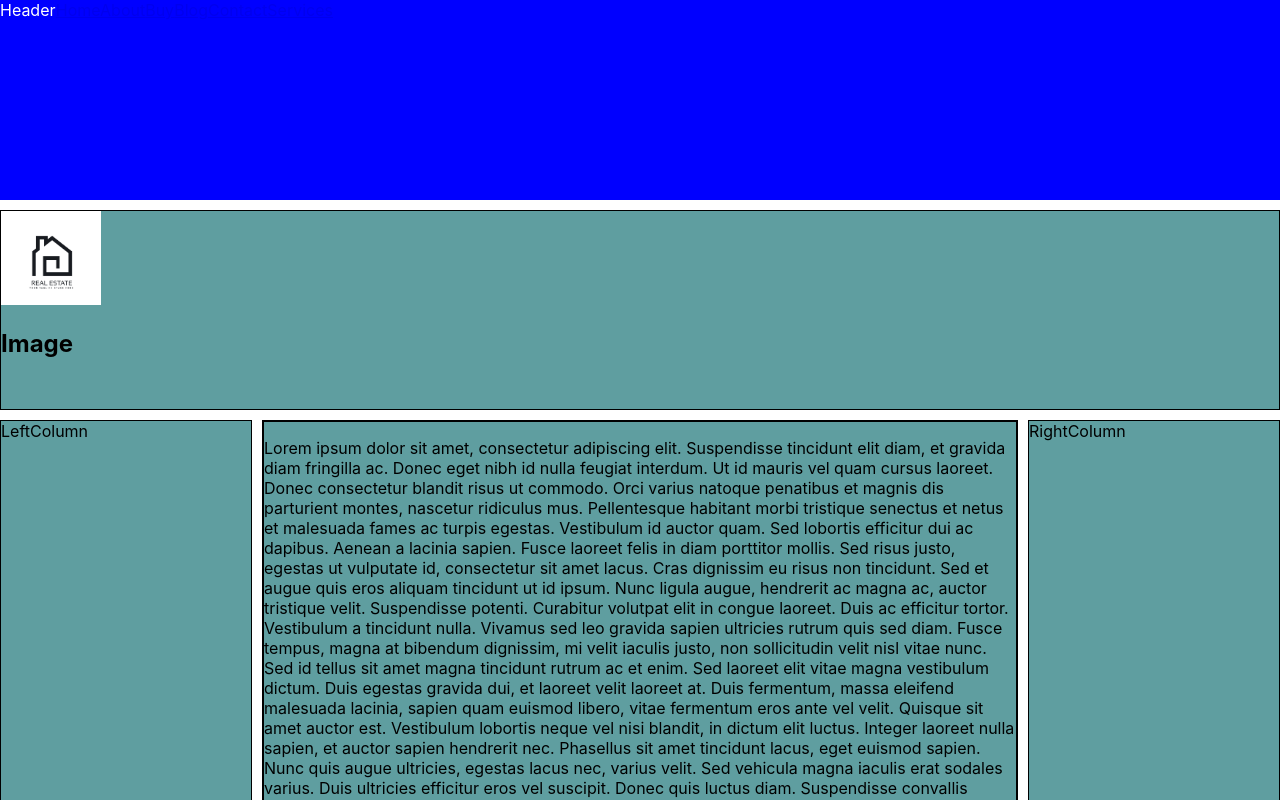
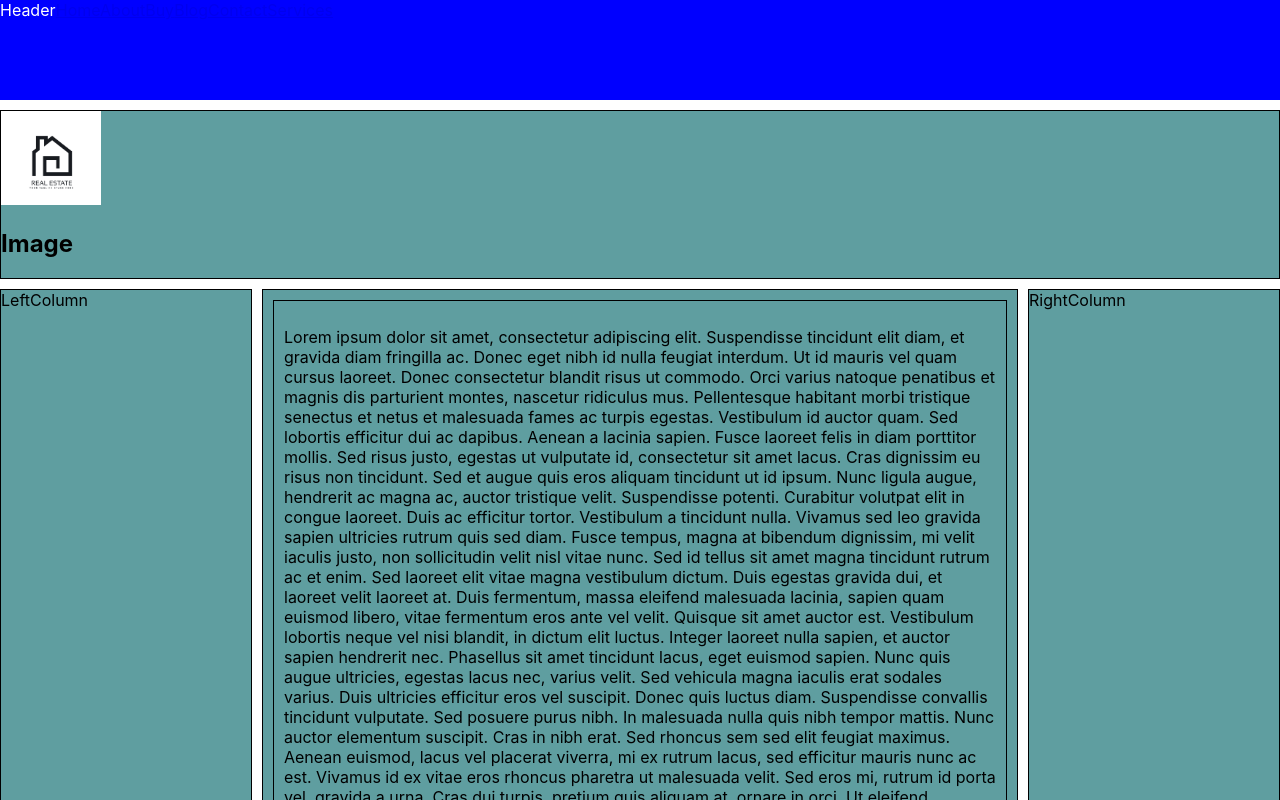
Before and after one commit to Oggilit0/Real-estate, a React (Create React App) app: page / in a window 1280 px wide. Shown: the top 800 px of the page. Built offline with nearby package versions, Linux system fonts and the light colour scheme.

Commit message:
Modifications

```diff
--- a/src/index.css
+++ b/src/index.css
@@ -19,7 +19,8 @@ code {
   display: grid;
   grid-gap: 10px;
   grid-template-columns: 1fr 3fr 1fr;
-  grid-auto-rows: minmax(200px, auto);
+
+  grid-auto-rows: minmax(100px, auto);
 
   grid-template-areas:
     "header header header"
@@ -30,7 +31,6 @@ code {
 
 #tempDesign {
   background-color: cadetblue;
-
   border: 1px solid black;
 }
 
@@ -68,6 +68,7 @@ a:visited {
 .main {
   grid-area: main;
   min-width: 400px;
+  padding: 10px;
 }
 
 .topImage {
```
